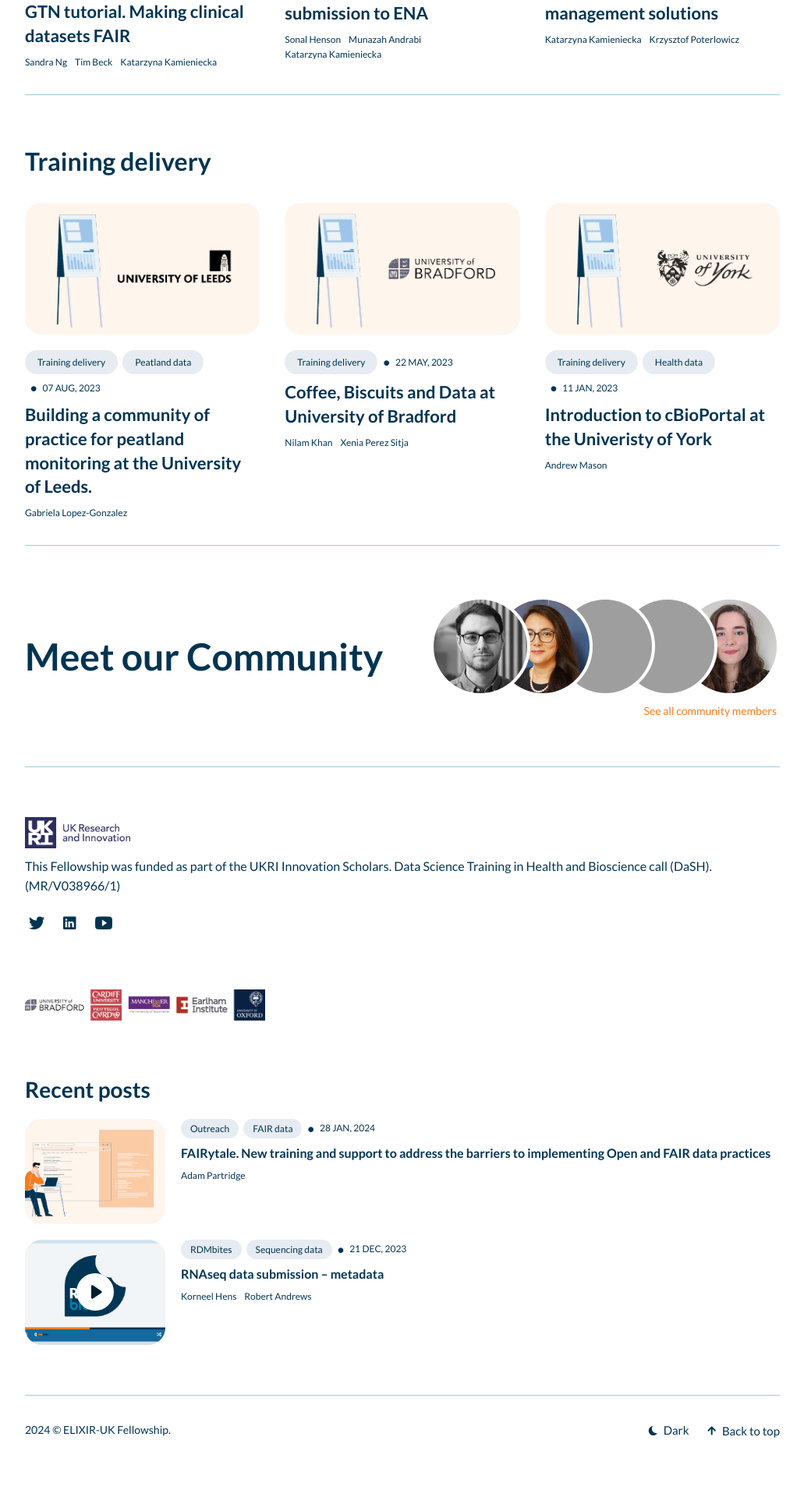
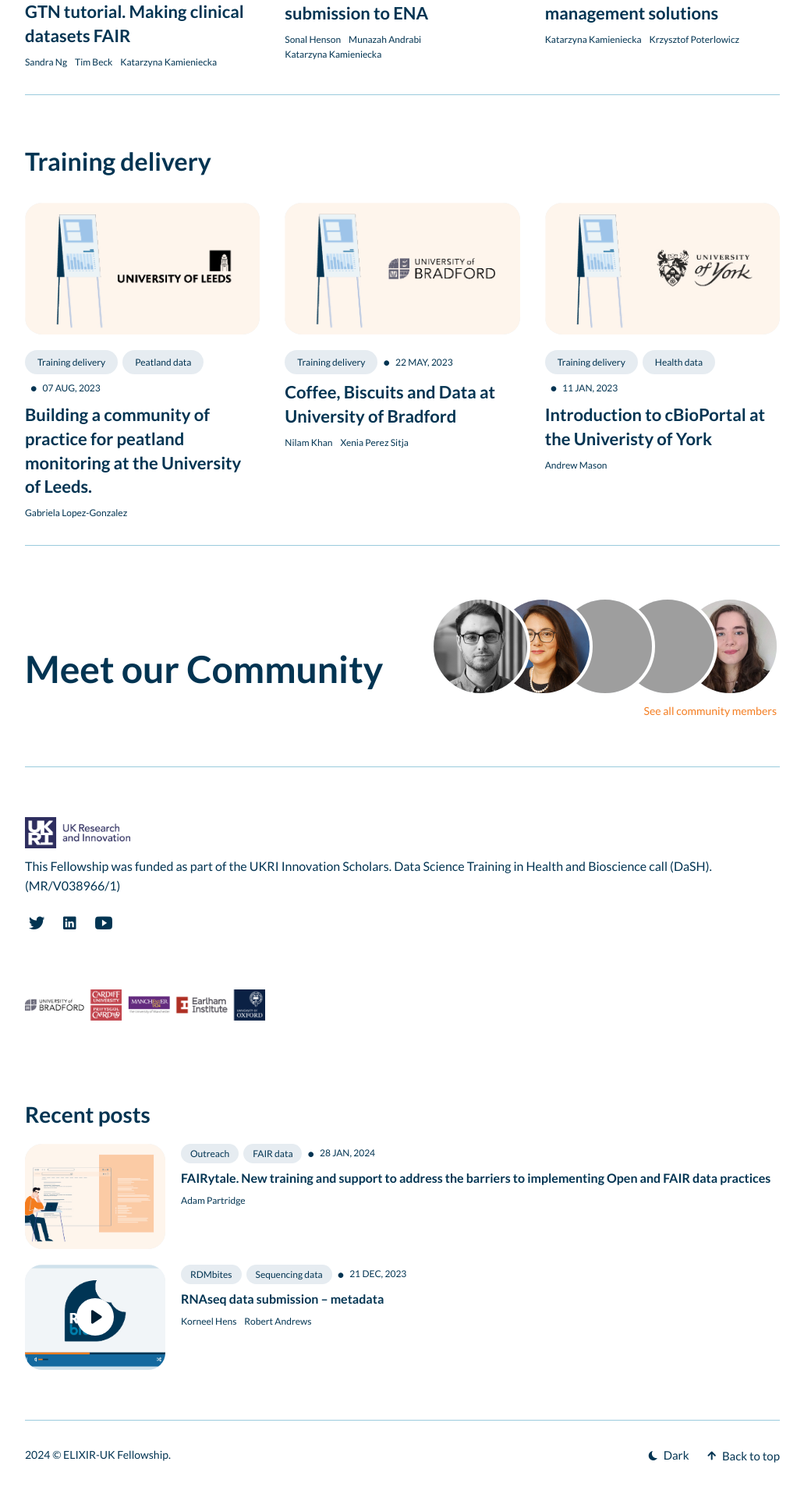
Before and after one commit to elixir-uk/fellowship, a Jekyll site: the page built from index.html, in a window 1280 px wide. Shown: the part 2341-4252 px from the top of the page at 78% size, without its empty margins (124-1155 px from the left). Built offline with Jekyll 4.4.1, drawn with Linux system fonts in a browser that asks for light colours; nearby versions of some CDN libraries; before the commit the page ends 4220 px from its top, so only the background shows below that; grey boxes are pictures that could not be loaded.

Commit message:
update headings margins

```diff
--- a/_sass/1-tools/_shared.scss
+++ b/_sass/1-tools/_shared.scss
@@ -2,9 +2,17 @@
  * Shared declarations for certain elements.
  */
 
-h1, h2, h3, h4, h5, h6,
+h3, h4, h5, h6,
 ul, ol, dl,
-blockquote, p, address,
+blockquote, address,
+hr,
+table,
+fieldset, figure,
+pre {
+  margin-top: 32px;
+}
+
+h1, h2, address,
 hr,
 table,
 fieldset, figure,
@@ -12,6 +20,9 @@
   margin-bottom: 32px;
 }
 
+p {
+  margin-bottom: 15px;
+}
 
 /**
  * Consistent indentation for lists.
```
